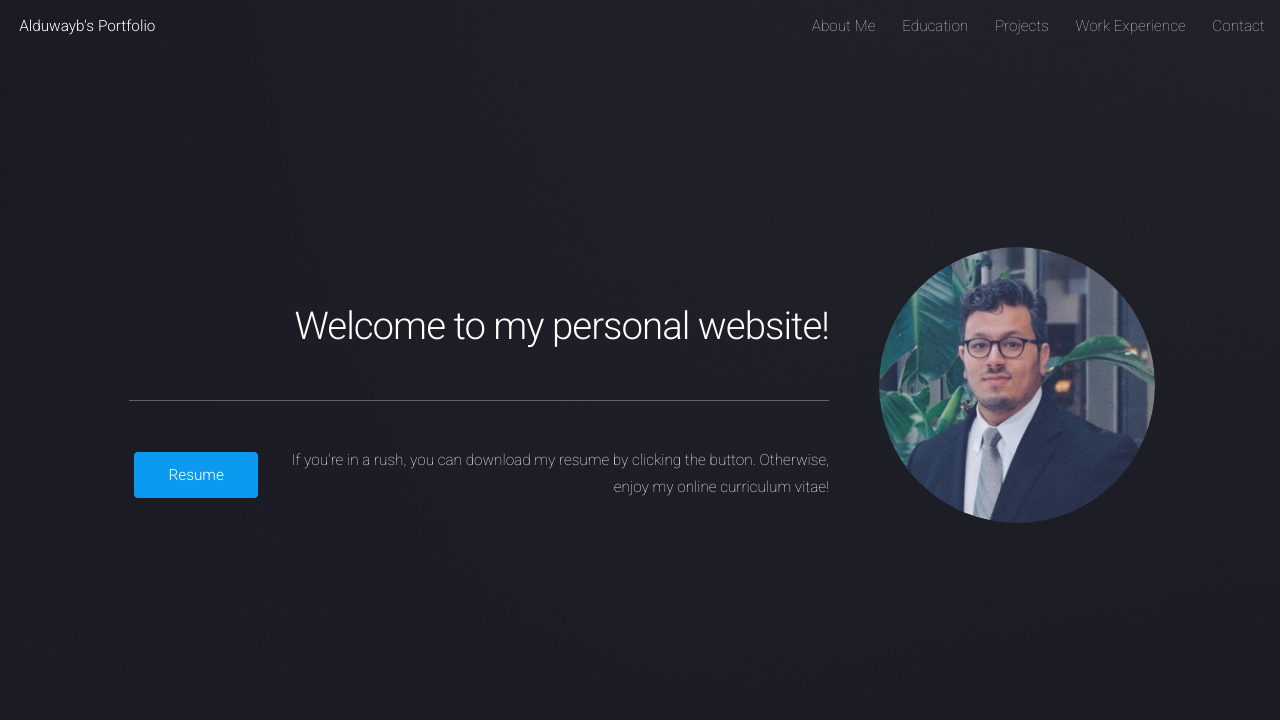
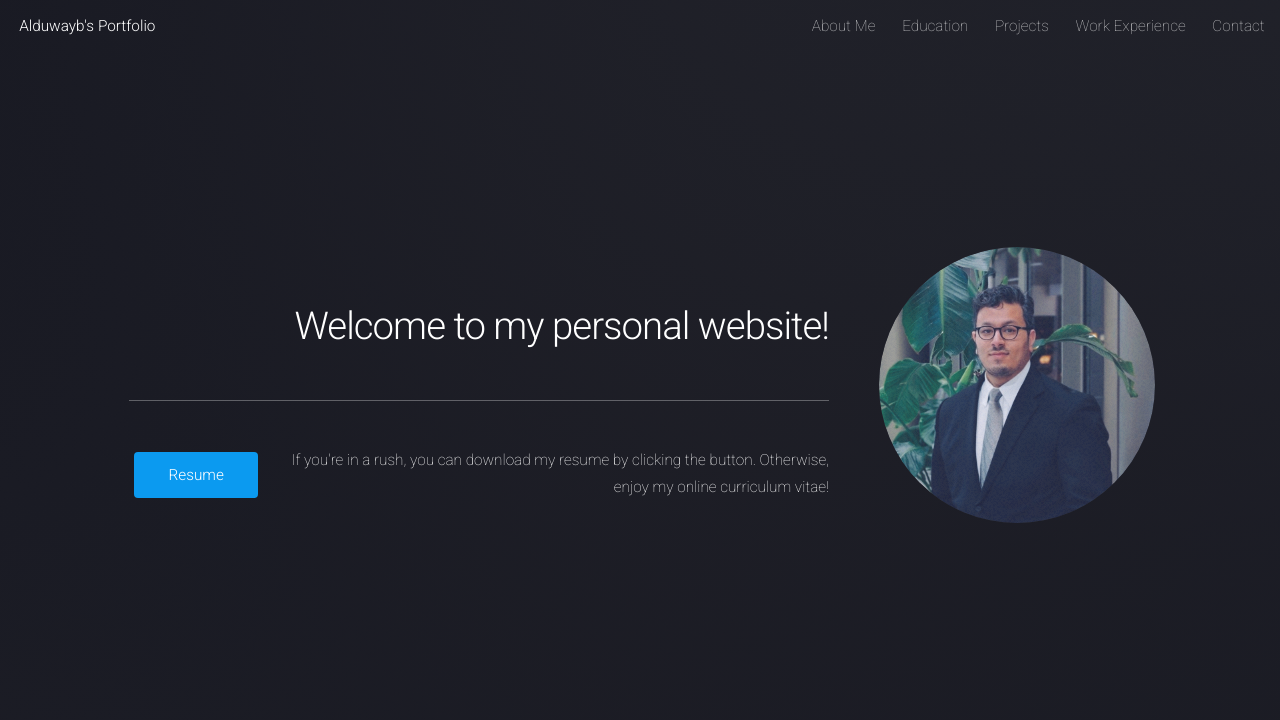
Before and after one commit to AhmedSalii/DuwayOSIOT, a plain HTML site: page ALDUWAYB 2/index.html in a window 1280 px wide. Shown: the top 720 px of the page. Drawn offline with Linux system fonts and the light colour scheme.

Commit message:
pic change

```diff
--- a/ALDUWAYB 2/index.html
+++ b/ALDUWAYB 2/index.html
@@ -43,7 +43,7 @@
                         If you're in a rush, you can download my resume by clicking the button. Otherwise, enjoy my online curriculum vitae!
                     </p>
                 </header>
-                <span class="image fit"><img src="images/Profile_photo.jpg" alt="Profile photo of Ahmed Salih Alduwayb"></span>
+                <span class="image fit"><img src="images/ui.jpg" alt="Profile photo of Ahmed Salih Alduwayb"></span>
             </div>
             <a href="index.html#one" class="goto-next scrolly">Next</a>
         </section>
```
